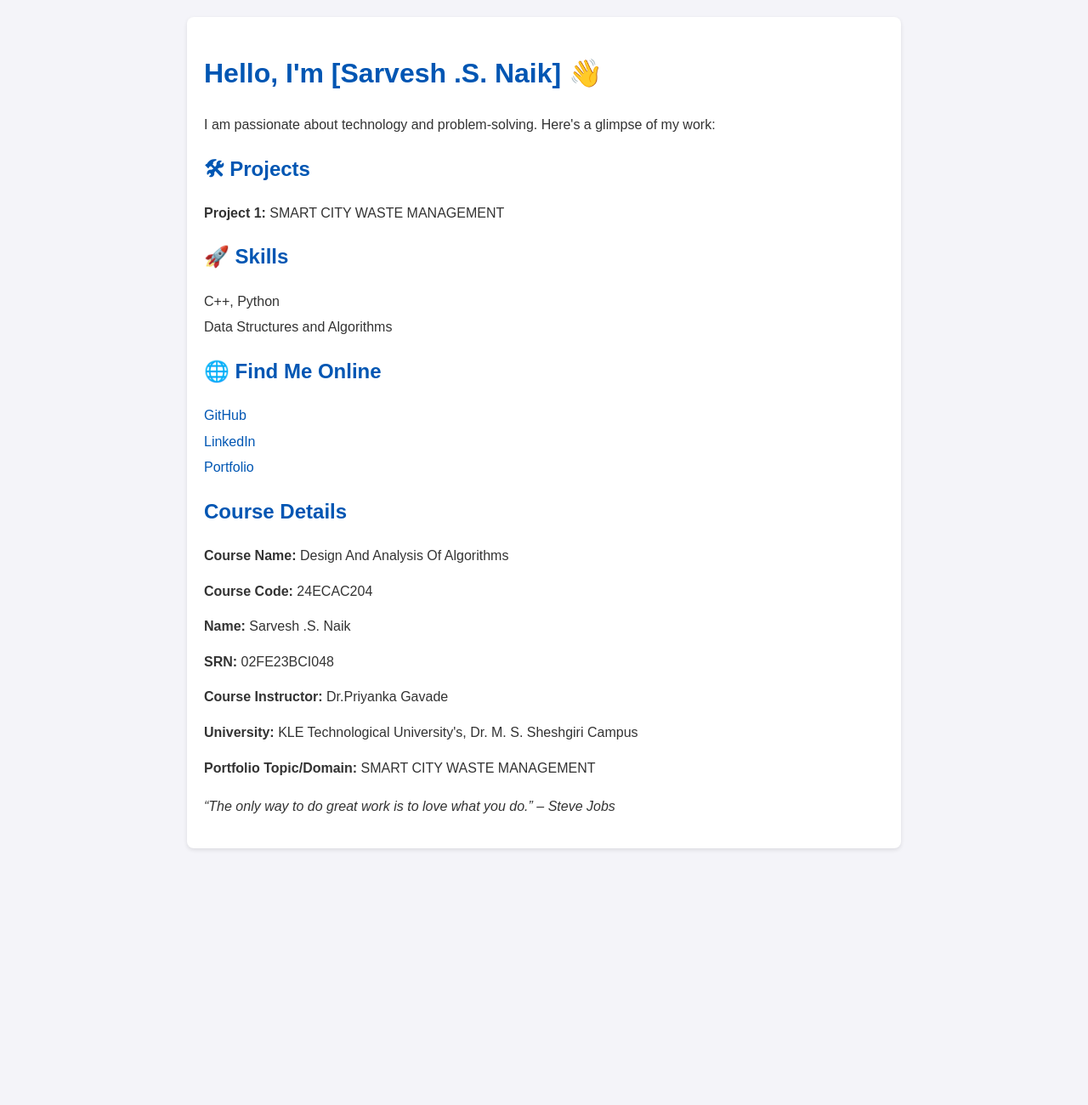
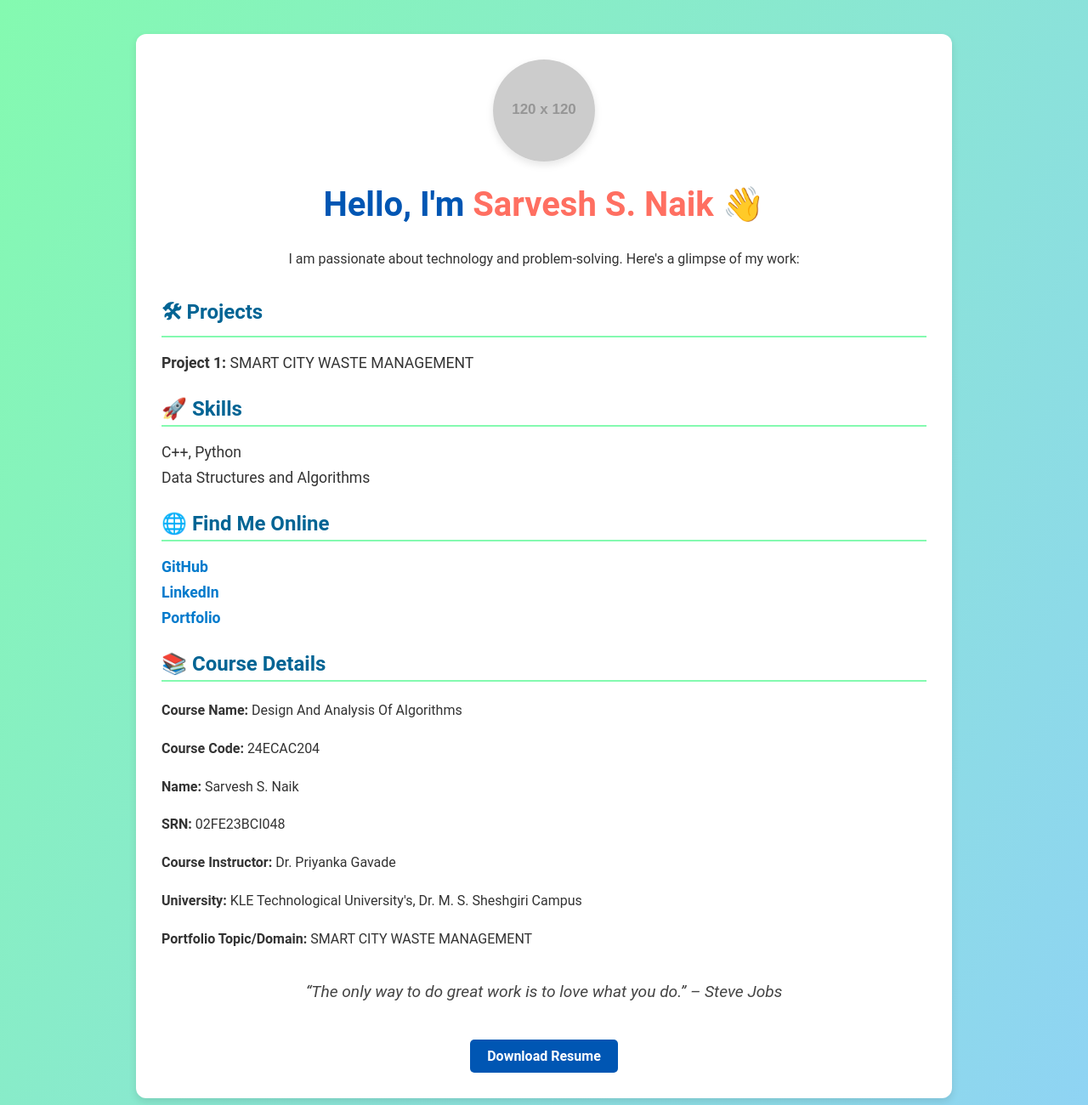
Before and after one commit to Sarvesh1027/SMART-CITY-WASTE-MANAGEMENT.github.io, a plain HTML site: page index.html in a window 1280 px wide. Shown: the top 1300 px of the page at 85% size. Before the commit the page ends 1018 px from the top, so only its background shows below. Drawn offline with Linux system fonts and the light colour scheme; placeholder pictures from the web are drawn by us.

Commit message:
Update index.html

```diff
--- a/index.html
+++ b/index.html
@@ -3,57 +3,114 @@
 <head>
     <meta charset="UTF-8">
     <meta name="viewport" content="width=device-width, initial-scale=1.0">
-    <title>Portfolio</title>
+    <title>Portfolio - Sarvesh S. Naik</title>
     <style>
         body {
-            font-family: Arial, sans-serif;
-            line-height: 1.6;
+            font-family: 'Roboto', sans-serif;
             margin: 0;
             padding: 0;
-            background-color: #f4f4f9;
+            background: linear-gradient(120deg, #84fab0, #8fd3f4);
             color: #333;
         }
+
         .container {
-            max-width: 800px;
-            margin: 20px auto;
-            padding: 20px;
+            max-width: 900px;
+            margin: 40px auto;
+            padding: 30px;
             background: #fff;
-            border-radius: 8px;
-            box-shadow: 0 2px 5px rgba(0, 0, 0, 0.1);
+            border-radius: 12px;
+            box-shadow: 0 4px 10px rgba(0, 0, 0, 0.1);
         }
-        h1, h2, h3 {
+
+        h1 {
+            font-size: 2.5rem;
             color: #0056b3;
+            text-align: center;
         }
+
+        h2 {
+            color: #006494;
+            margin-top: 30px;
+            border-bottom: 2px solid #84fab0;
+            padding-bottom: 5px;
+        }
+
+        p {
+            line-height: 1.8;
+        }
+
         ul {
             list-style-type: none;
             padding: 0;
         }
+
         ul li {
-            margin: 5px 0;
+            margin: 10px 0;
+            font-size: 1.1rem;
         }
+
         a {
-            color: #0056b3;
+            color: #007acc;
             text-decoration: none;
+            font-weight: bold;
         }
+
         a:hover {
             text-decoration: underline;
+            color: #0056b3;
         }
+
         .quote {
             font-style: italic;
+            margin-top: 30px;
+            font-size: 1.2rem;
+            text-align: center;
+            color: #444;
+        }
+
+        .highlight {
+            color: #ff6f61;
+        }
+
+        .btn {
+            display: inline-block;
+            padding: 10px 20px;
             margin-top: 20px;
+            background: #0056b3;
+            color: #fff;
+            border-radius: 5px;
+            text-decoration: none;
+            font-weight: bold;
+            transition: background 0.3s;
+        }
+
+        .btn:hover {
+            background: #003d80;
+        }
+
+        .profile-image {
+            display: block;
+            margin: 0 auto 20px auto;
+            width: 120px;
+            height: 120px;
+            border-radius: 50%;
+            box-shadow: 0 4px 10px rgba(0, 0, 0, 0.1);
+        }
+
+        .text-center {
+            text-align: center;
         }
     </style>
 </head>
 <body>
     <div class="container">
-        <h1>Hello, I'm <span>[Sarvesh .S. Naik]</span> 👋</h1>
-        <p>I am passionate about technology and problem-solving. Here's a glimpse of my work:</p>
+        <img src="https://via.placeholder.com/120" alt="Profile Picture" class="profile-image">
+        <h1>Hello, I'm <span class="highlight">Sarvesh S. Naik</span> 👋</h1>
+        <p class="text-center">I am passionate about technology and problem-solving. Here's a glimpse of my work:</p>
 
         <h2>🛠 Projects</h2>
         <ul>
             <li><strong>Project 1:</strong> SMART CITY WASTE MANAGEMENT</li>
-
-
         </ul>
 
         <h2>🚀 Skills</h2>
@@ -64,21 +121,25 @@
 
         <h2>🌐 Find Me Online</h2>
         <ul>
-            <li><a href="https://github.com/Sarvesh1027">GitHub</a></li>
+            <li><a href="https://github.com/Sarvesh1027/SMART-CITY-WASTE-MANAGEMENT.github.io/blob/main/main.cpp">GitHub</a></li>
             <li><a href="https://www.linkedin.com/in/sarvesh-naik-ba6bb6308/">LinkedIn</a></li>
-            <li><a href="https://github.com/Sarvesh1027/SMART-CITY-WASTE-MANAGEMENT.github.io/blob/main/main.cpp">Portfolio</a></li>
+            <li><a href="https://sarvesh1027.github.io/SMART-CITY-WASTE-MANAGEMENT.github.io/">Portfolio</a></li>
         </ul>
 
-        <h2>Course Details</h2>
+        <h2>📚 Course Details</h2>
         <p><strong>Course Name:</strong> Design And Analysis Of Algorithms</p>
         <p><strong>Course Code:</strong> 24ECAC204</p>
-        <p><strong>Name:</strong> Sarvesh .S. Naik</p>
+        <p><strong>Name:</strong> Sarvesh S. Naik</p>
         <p><strong>SRN:</strong> 02FE23BCI048</p>
-        <p><strong>Course Instructor:</strong> Dr.Priyanka Gavade</p>
+        <p><strong>Course Instructor:</strong> Dr. Priyanka Gavade</p>
         <p><strong>University:</strong> KLE Technological University's, Dr. M. S. Sheshgiri Campus</p>
         <p><strong>Portfolio Topic/Domain:</strong> SMART CITY WASTE MANAGEMENT</p>
 
         <p class="quote">“The only way to do great work is to love what you do.” – Steve Jobs</p>
+
+        <div class="text-center">
+            <a href="#" class="btn">Download Resume</a>
+        </div>
     </div>
 </body>
 </html>
```
